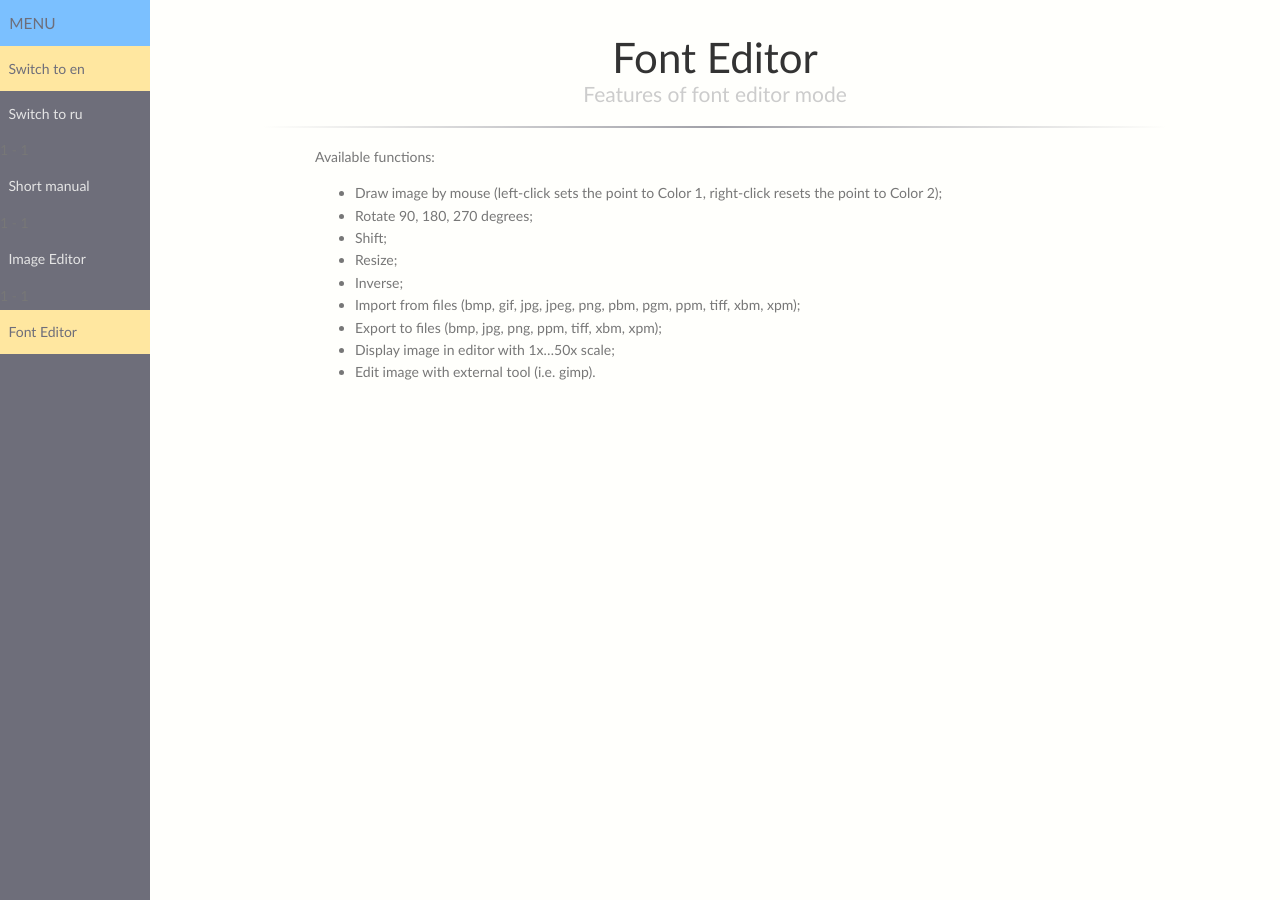
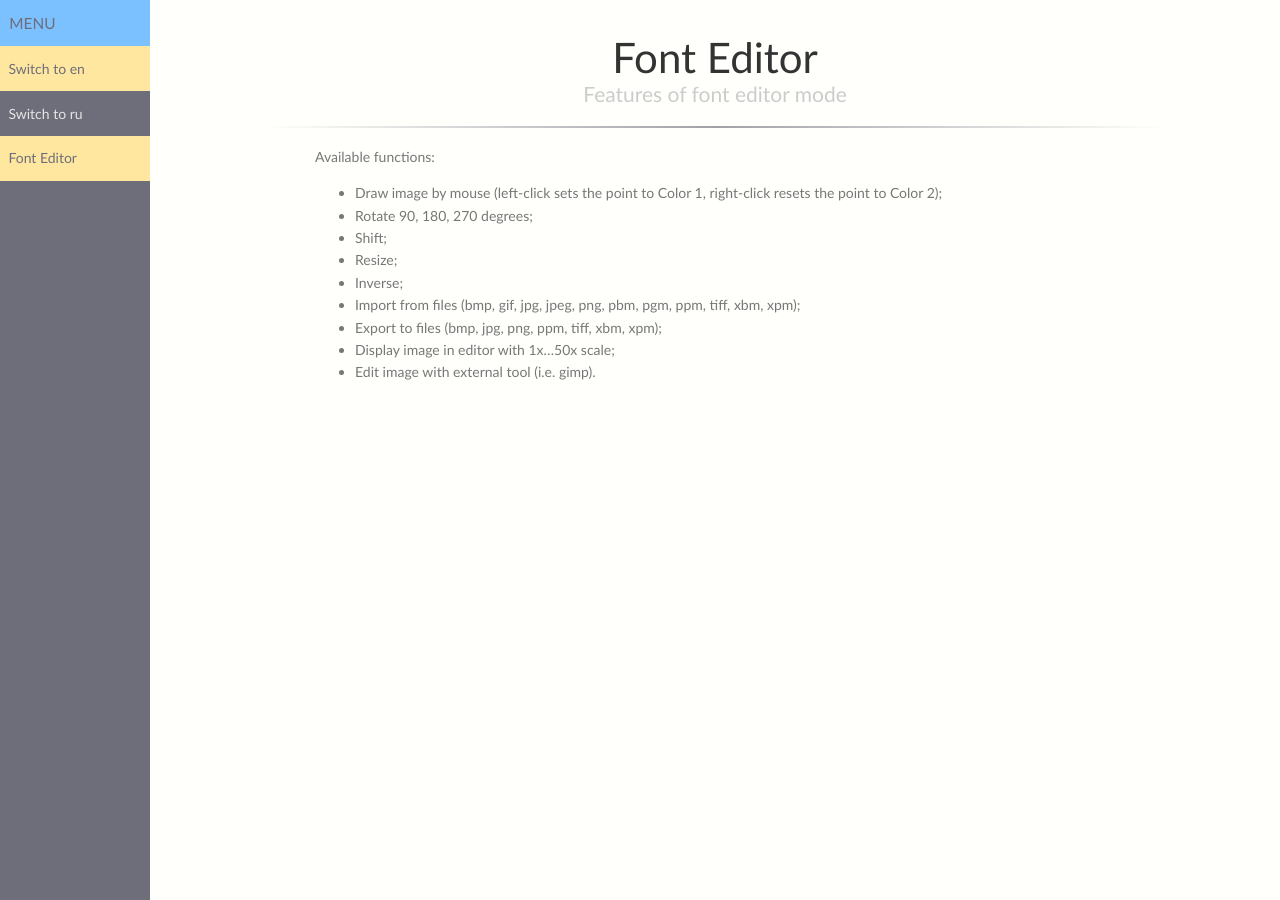
Before and after one commit to riuson/lcd-image-converter, a Jekyll site: the page built from _wiki/en/font/index.md, in a window 1280 px wide. Built offline with Jekyll 4.4.1, drawn with Linux system fonts in a browser that asks for light colours.

Commit message:
Select pages by url

```diff
--- a/_includes/wikinav.html
+++ b/_includes/wikinav.html
@@ -11,16 +11,51 @@
         {% assign items = site.wiki | sort: "wid" | where:"lang",page.lang %}
         {% include lang-switcher.html %}
         <ul class="pure-menu-list">
-            {% assign pageIds = page.wid | split:"_" %}
+            {% assign pageChunks = page.url | split:"/" %}
+            {% assign pageChunksSize = pageChunks | size %}
             {% for p in items %}
-                {% assign pIds = p.wid | split:"_" %}
-                {% assign pageIdSize = pageIds | size %}
-                {% assign pIdSize = pIds | size %}
-                {{ pageIdSize }} - {{ pIdSize }}
-                {% if pageIdSize == pIdSize %}
-                <li class="pure-menu-item">
-                    <a class="pure-menu-link {% if p.url == page.url %}active{% endif %}" href="{{ relative-baseurl }}{{ p.url | replace_first:'/',''}}">{{ p.title }}</a>
-                </li>
+                <span>
+                {% assign pChunks = p.url | split:"/" %}
+                {% assign pChunksSize = pChunks | size %}
+
+                {% if pageChunksSize > pChunksSize %}
+                    {% assign minSize = pChunksSize %}
+                {% else %}
+                    {% assign minSize = pageChunksSize %}
+                {% endif %}
+
+                {% assign length = minSize | minus: 1 %}
+
+                {% assign showPage = 1 %}
+                {% for chunkIndex in (0..length) %}
+                    {% if pChunks[chunkIndex] != pageChunks[chunkIndex] %}
+                        {% if showPage == 1 %}
+                            {% if chunkIndex < length %}
+                                {% assign showPage = 0 %}
+                            {% else if chunkIndex == length %}
+                                {% if pChunksSize == pageChunksSize %}
+                                    {% assign showPage = 1 %}
+                                {% else %}
+                                    {% assign nextChunkIndex = chunkIndex | plus: 1 %}
+                                    {% if pChunks[nextChunkIndex] == "index.html" %}
+                                        {% assign showPage = 1 %}
+                                    {% else %}
+                                        {% assign showPage = 0 %}
+                                    {% endif %}
+                                {% endif %}
+                            {% endif %}
+                        {% endif %}
+                    {% endif %}
+                    <!--//
+                    a: {{ pChunks[chunkIndex] }}
+                    b: {{ pageChunks[chunkIndex] }}<br>
+                    //-->
+                {% endfor %}
+                </span>
+                {% if showPage == 1 %}
+                    <li class="pure-menu-item">
+                        <a class="pure-menu-link {% if p.url == page.url %}active{% endif %}" href="{{ relative-baseurl }}{{ p.url | replace_first:'/',''}}">{{ p.title }}</a>
+                    </li>
                 {% endif %}
             {% endfor %}
         </ul>
```
